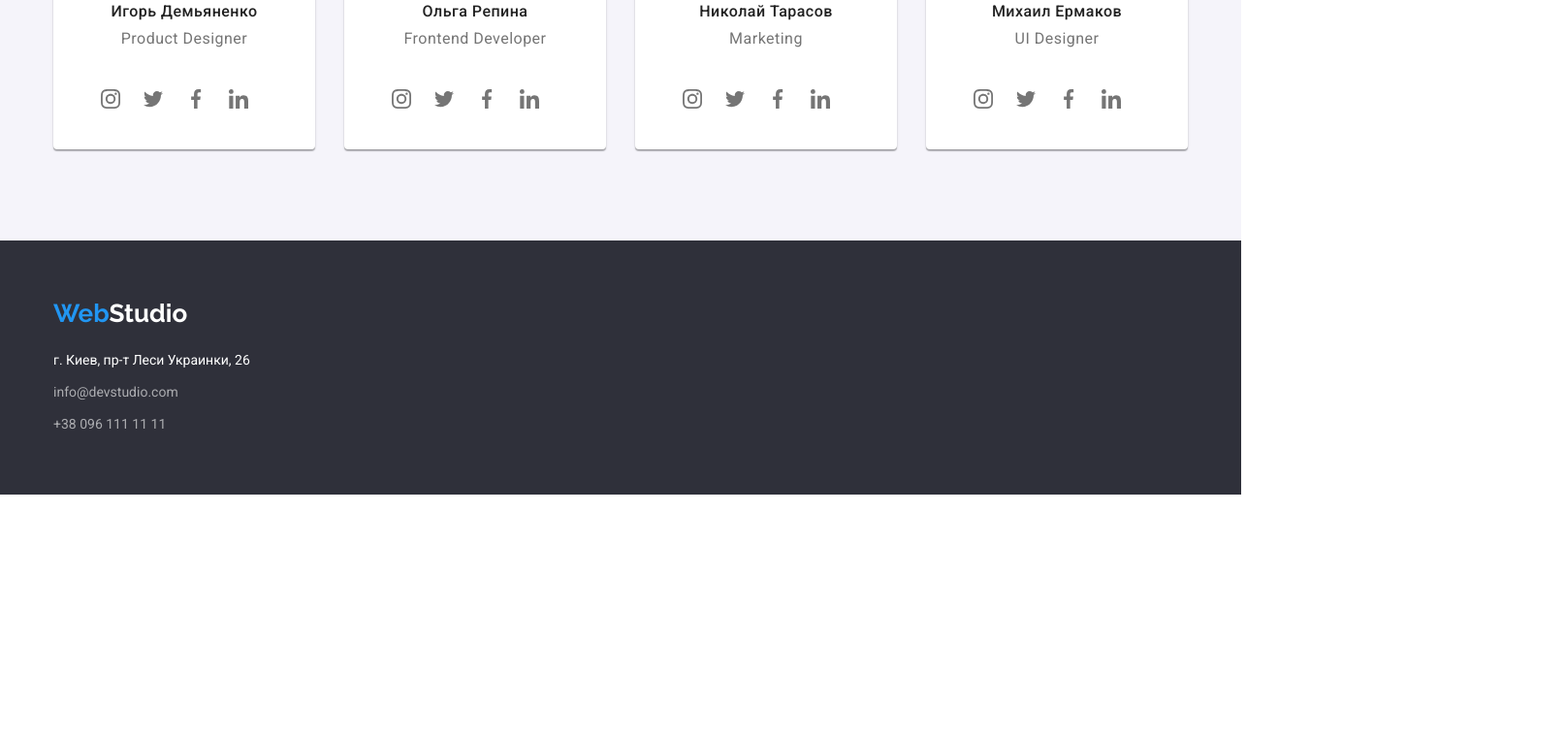
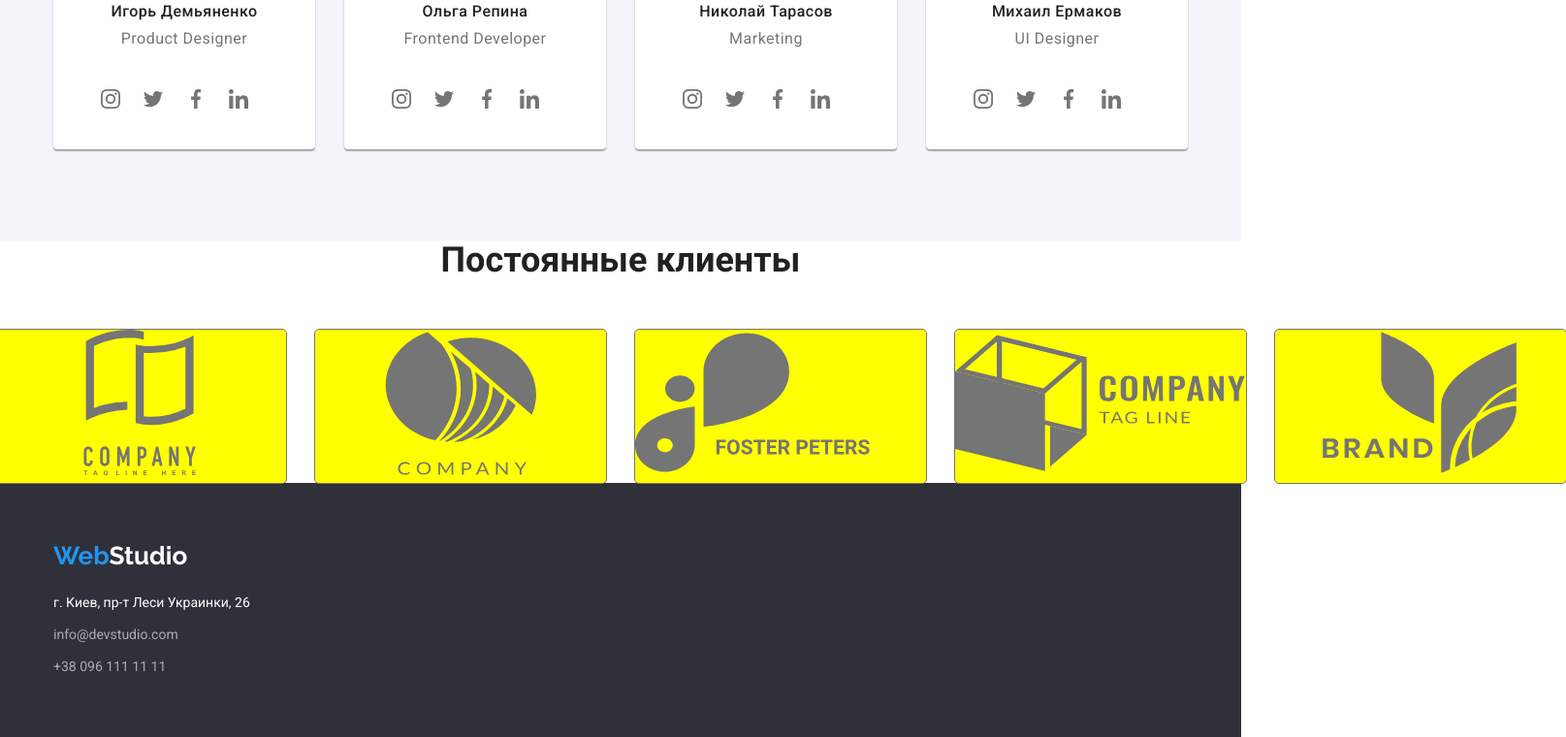
Before and after one commit to AlexMedvetskiy/goit-markup-hw-05, a plain HTML site: page index.html in a window 1280 px wide. Shown: the part 2127-2887 px from the top of the page at 97% size, 1615 px wide, since content can reach past the window. Before the commit the page ends 2637 px from the top, so only its background shows below. Drawn offline with nearby package versions, Linux system fonts and the light colour scheme.

Commit message:
hw4 permanent-clients
does not work

```diff
--- a/css/styles.css
+++ b/css/styles.css
@@ -397,6 +397,50 @@ margin-right: 10px;
     }
 
 
+   /* section-permanent-clients */
+
+
+
+.header-permanent-clients {
+    font-family: 'Roboto';
+    font-weight: 700;
+    font-size: 36px;
+    line-height: 1.16;
+    text-align: center;
+    color: var(--header-color);
+    margin-bottom: 50px;
+}
+
+   .ul-permanent-clients {
+    display: flex;
+    min-height: 92px;
+    align-items: center;
+    justify-content: center;
+}
+
+.li-permanent-clients {
+      border-radius: 4px;
+  outline: 1px solid var(--accent-color);
+  color: var(--accent-color);
+  background-color: yellow;
+}
+.li-permanent-clients :hover,
+.li-permanent-clients :focus {
+    fill: var(--brand-color);
+    outline: 1px solid var(--brand-color);
+}
+
+
+.li-permanent-clients:not(:last-child)  {
+margin-right: 30px;
+}
+
+
+   .a-permanent-clients {
+    fill: var(--accent-color);
+
+   }
+
 
 
 
--- a/index.html
+++ b/index.html
@@ -129,6 +129,8 @@
             </ul>
             </div>
         </section>
+
+
         <!-- section team -->
         <section class="section-team">
             <div class="container">
@@ -306,6 +308,66 @@
 
             </div>
         </section>
+
+        <!-- section-permanent-clients -->
+<section class="permanent-clients">
+<div class="container">
+<h2 class="header-permanent-clients">Постоянные клиенты</h2>
+
+<ul class="ul-permanent-clients">
+<li class="li-permanent-clients">
+<a class="a-permanent-clients" href="">
+    <svg class="svg-permanent-clients" wight="41" heihgt="47">
+        <use href="./images/icons.svg.svg#icon-yaco"></use>
+    </svg>
+</a>
+</li>
+
+<li class="li-permanent-clients">
+    <a class="a-permanent-clients" href="">
+        <svg class="svg-permanent-clients" wight="40" heihgt="52">
+            <use href="./images/icons.svg.svg#icon-company-tagline"></use>
+        </svg>
+    </a>
+    </li>
+
+    <li class="li-permanent-clients">
+        <a class="a-permanent-clients" href="">
+            <svg class="svg-permanent-clients" wight="44" heihgt="42">
+                <use href="./images/icons.svg.svg#icon-company"></use>
+            </svg>
+        </a>
+        </li>
+
+        <li class="li-permanent-clients">
+            <a class="a-permanent-clients" href="">
+                <svg class="svg-permanent-clients" wight="85" heihgt="41">
+                    <use href="./images/icons.svg.svg#icon-foster-peters-hover"></use>
+                </svg>
+            </a>
+            </li>
+
+            <li class="li-permanent-clients">
+                <a class="a-permanent-clients" href="">
+                    <svg class="svg-permanent-clients" wight="63" heihgt="46">
+                        <use href="./images/icons.svg.svg#icon-company-tag-line"></use>
+                    </svg>
+                </a>
+                </li>
+
+                <li class="li-permanent-clients">
+                    <a class="a-permanent-clients" href="">
+                        <svg class="svg-permanent-clients" wight="94" heihgt="44">
+                            <use href="./images/icons.svg.svg#icon-brand"></use>
+                        </svg>
+                    </a>
+                    </li>
+
+</ul>
+</div>
+</section>
+
+
     </main>
 
 
```
